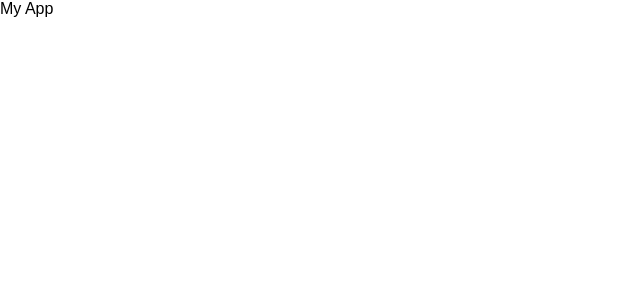
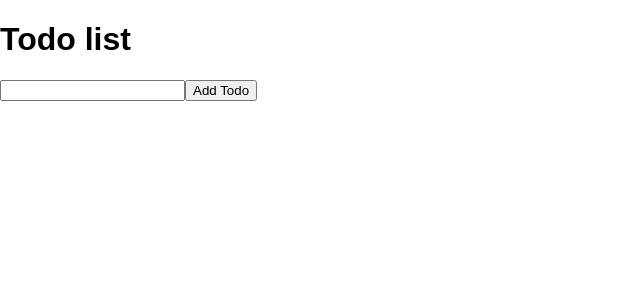
Before and after one commit to Cst2989/react-tdd-todo, a React (Create React App) app: page / in a window 1280 px wide. Shown: the top 300 px of the page, without its empty margins (0-640 px from the left). Built offline with nearby package versions, Linux system fonts and the light colour scheme.

Commit message:
Added the form

```diff
--- a/package.json
+++ b/package.json
@@ -9,6 +9,7 @@
   "devDependencies": {
     "enzyme": "^2.9.1",
     "eslint": "^4.2.0",
+    "prop-types": "^15.5.10",
     "react-scripts": "1.0.10",
     "react-test-renderer": "^15.6.1"
   },
--- a/src/App.js
+++ b/src/App.js
@@ -1,8 +1,12 @@
 import React, { Component } from 'react';
 import logo from './logo.svg';
 import './App.css';
+import AddTodo from './components/addTodo/';
 
 const App = () => (
-  <div>My App</div>
+    <div>
+        <h1>Todo list</h1>
+        <AddTodo />
+    </div>
 )
 export default App
--- /dev/null
+++ b/src/components/addTodo/index.js
@@ -0,0 +1,37 @@
+
+import React from 'react';
+import PropTypes from 'prop-types';
+
+const AddTodo = ({ submitTodo }) => {
+  let input;
+
+  return (
+    <div>
+      <form
+        onSubmit={(event) => {
+          event.preventDefault();
+          submitTodo(input.value);
+          input.value = '';
+        }}
+      >
+
+        <input
+          className="todo-input"
+          ref={(element) => {
+            input = element;
+          }}
+        />
+
+        <button type="submit" className="todo-submit">
+          Add Todo
+        </button>
+      </form>
+    </div>
+  );
+};
+
+AddTodo.propTypes = {
+  submitTodo: PropTypes.func.isRequired,
+};
+
+export default AddTodo;
```
Also changed, not shown: src/components/addTodo/test.js (added, +38 -0 lines).
